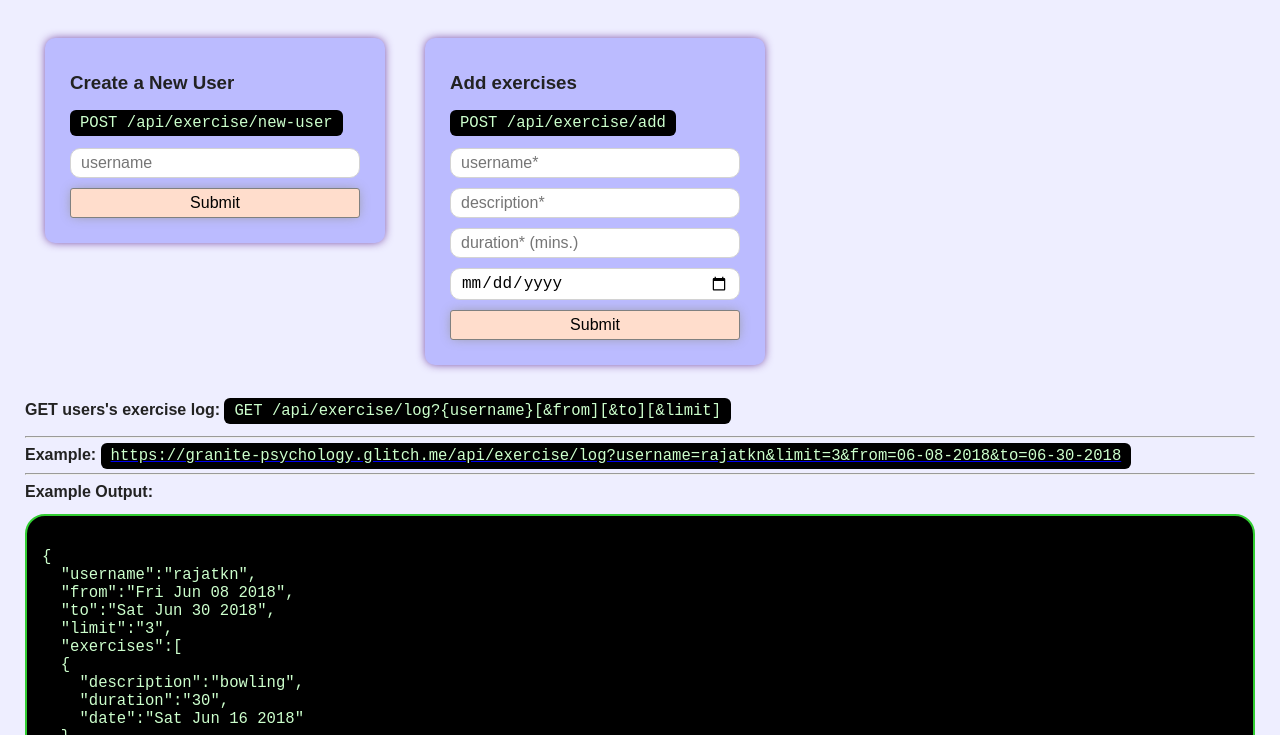
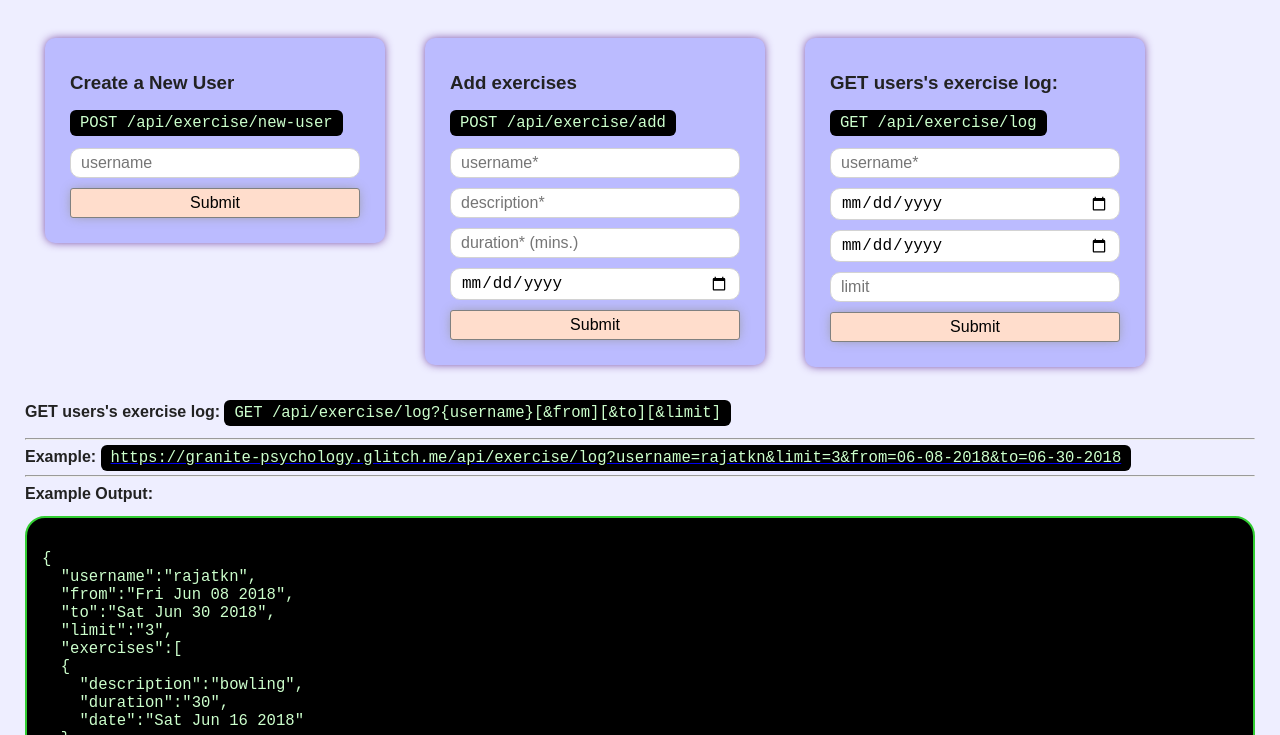
Before and after one commit to rajatkantinandi/exercise-tracker-fcc, a website: page views/index.html in a window 1280 px wide. Shown: the part 65-800 px from the top of the page. Drawn offline with Linux system fonts and the light colour scheme; files that its build step writes are made by us from their sources.

Commit message:
Updated index.html

```diff
--- a/views/index.html
+++ b/views/index.html
@@ -28,6 +28,17 @@
                 <input id="desc" type="text" name="description" placeholder="description*">
                 <input id="dur" type="text" name="duration" placeholder="duration* (mins.)">
                 <input id="dat" type="date" name="date" placeholder="date (mm-dd-yyyy)">
+                <input type="submit" value="Submit">
+            </form>
+            <form action="/api/exercise/log" method="get">
+                <h3>GET users's exercise log:</h3>
+                <p>
+                    <code>GET /api/exercise/log</code>
+                </p>
+                <input id="username2" type="text" name="username" placeholder="username*">
+                <input id="from" type="date" name="from" placeholder="from (mm-dd-yyyy)">
+                <input id="to" type="date" name="to" placeholder="to (mm-dd-yyyy)">
+                <input id="limit" type="number" name="limit" placeholder="limit">
                 <input type="submit" value="Submit">
             </form>
         </div>
```
